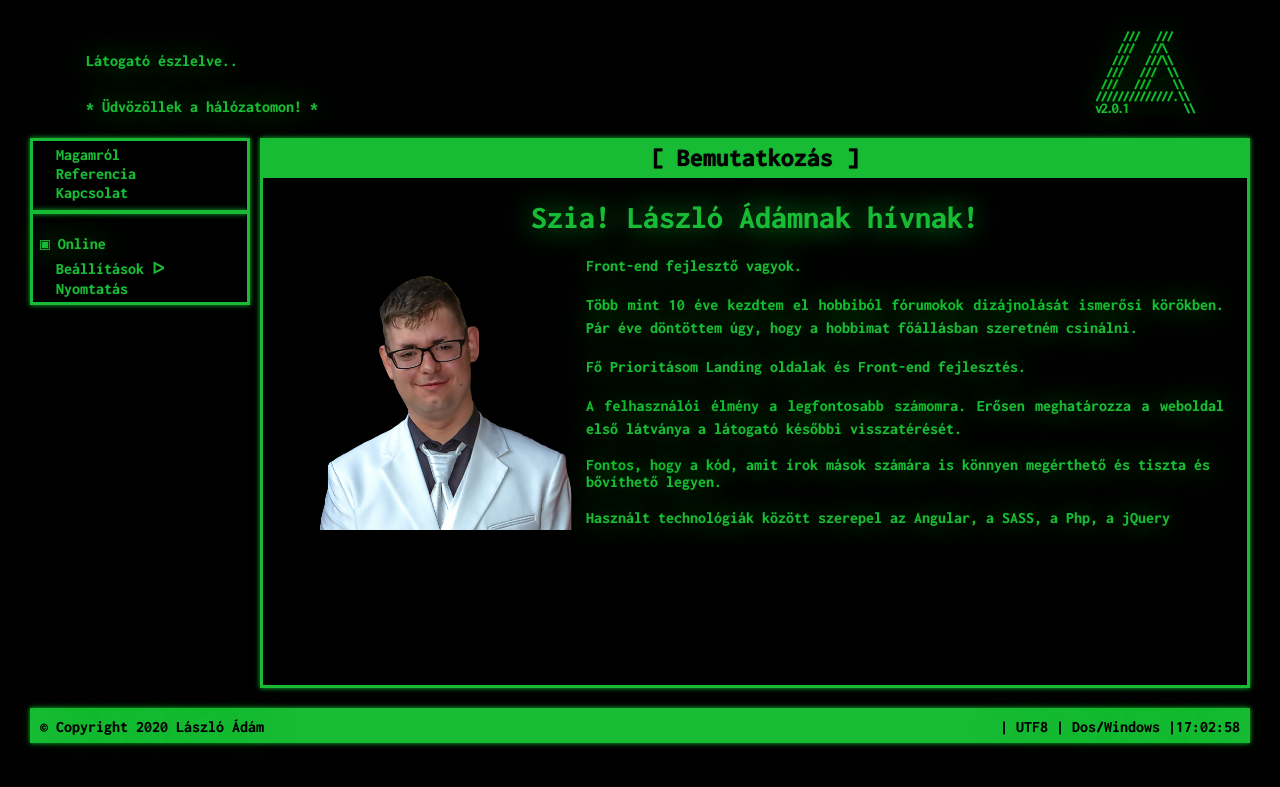
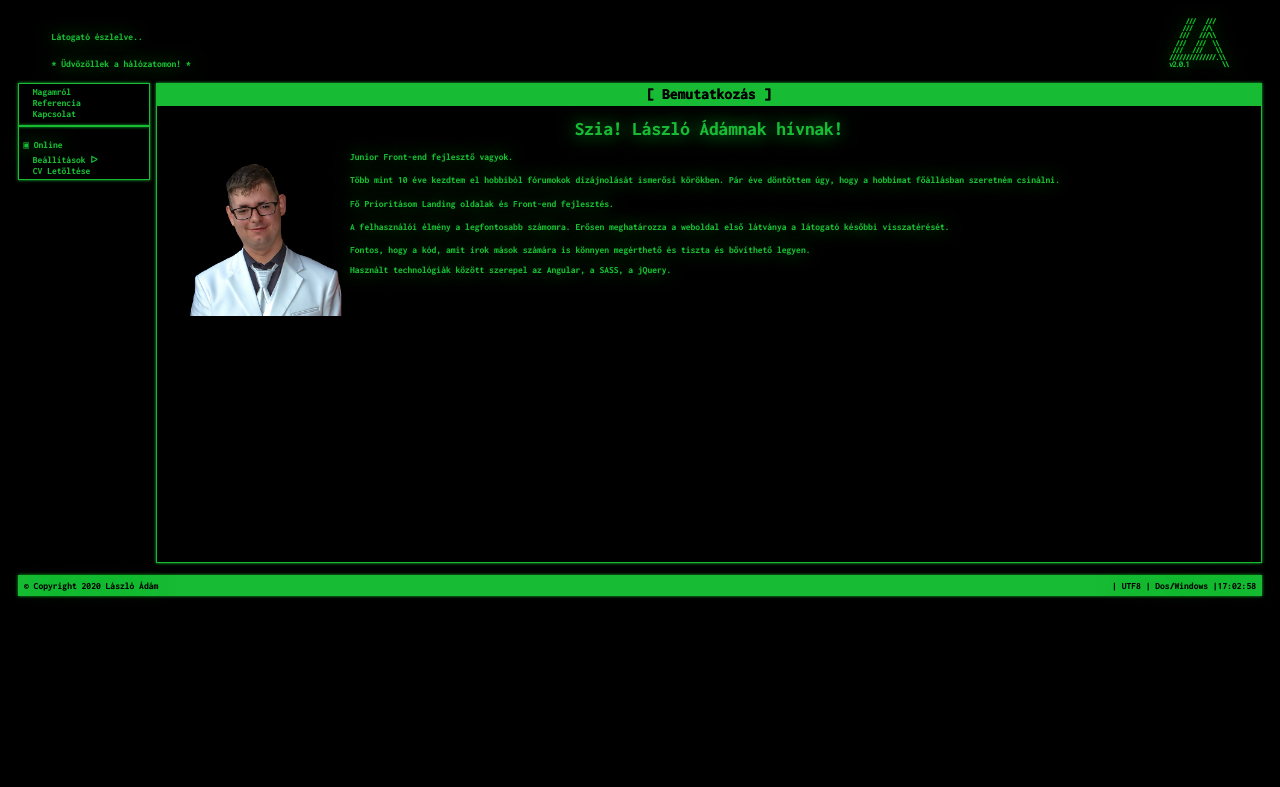
Before and after one commit to laszloadam/portfolio, a PHP site: page / in a window 1280 px wide. Shown: the top 787 px of the page. Run offline with PHP 8.4, Linux system fonts and the light colour scheme; some libraries are stand-ins or nearby versions.

Commit message:
nyomtatás changed cv download + function

```diff
--- a/css/style.css
+++ b/css/style.css
@@ -358,3 +358,12 @@ footer {
     margin: 5px;
     width: 10em;
 }
+
+@media (max-height:800px) {
+    body {
+        zoom: 60%;
+    }
+    .content {
+        height: 100vh;
+    }
+}
--- a/inc/contact.html
+++ b/inc/contact.html
@@ -49,8 +49,8 @@
 		</div>
 		<div class="contactRight">
 			<h1>Küldj üzenetet!</h1>
-			<!-- <form id="form" class="contactContent" action="https://formspree.io/f/mzbkagve"  method="post"> -->
-			<form class="contactContent" method="post">
+			<form id="form" class="contactContent" action="https://formspree.io/f/mzbkagve"  method="post" onsubmit="event.preventDefault()">
+			<!-- <form class="contactContent" method="post"> -->
 
 				<div class="contactInputs">
 					<label for="name">Teljes név: </label>
@@ -64,7 +64,7 @@
 					<label class="message" for="uzenet">Üzenet: </label>
 					<textarea id="uzenet" name="uzenet" cols="40" rows="15" required></textarea>
 					<button type="reset">[ Reset ]</button>
-					<button id="submitBtn">[ Küldés ]</button>
+					<button type="submit">[ Küldés ]</button>
 				</div>
 			</form>
 		</div>
--- a/inc/main.html
+++ b/inc/main.html
@@ -23,7 +23,7 @@
     <div class="mainContent">
         <h1>Szia! László Ádámnak hívnak!</h1>
         <img id="hackImg" src="pics/portrai.png" alt="itsame" width="300px">
-        <p>Front-end fejlesztő vagyok.</p>
+        <p>Junior Front-end fejlesztő vagyok.</p>
         <p>Több mint 10 éve kezdtem el hobbiból fórumokok dizájnolását ismerősi körökben. Pár éve döntöttem úgy, hogy a hobbimat főállásban szeretném csinálni.</p>
         <p>
             Fő Prioritásom Landing oldalak és Front-end fejlesztés.
@@ -35,7 +35,7 @@
         </p>
         Fontos, hogy a kód, amit írok mások számára is könnyen megérthető és tiszta és bővíthető legyen.
         <p>
-            Használt technológiák között szerepel az Angular, a SASS, a Php, a jQuery
+            Használt technológiák között szerepel az Angular, a SASS, a jQuery.
         </p>
     </div>
 </body>
--- a/index.html
+++ b/index.html
@@ -55,7 +55,7 @@
                 </span>
             </button>
 
-            <button id="print">Nyomtatás</button>
+            <button id="print" onclick="downloadCV()">CV Letöltése</button>
         </nav>
         <main id="window">
 
--- a/js/scripts.js
+++ b/js/scripts.js
@@ -84,3 +84,15 @@ function green() {
     document.documentElement.style.setProperty('--mainColor', '#18bb34');
     document.getElementById("content").style.backgroundImage = "url('pics/cont_bg_green.png')";
 };
+
+function downloadCV() {
+    var element = document.createElement('a');
+  element.setAttribute('href', '../src/Front-end_CV_magyar.pdf');
+  element.setAttribute('download', 'László_Ádám_CV.pdf');
+  element.style.display = 'none';
+  document.body.appendChild(element);
+
+  element.click();
+
+  document.body.removeChild(element);
+}
```
Also changed, not shown: inc/games.html (+4 -4 lines).
